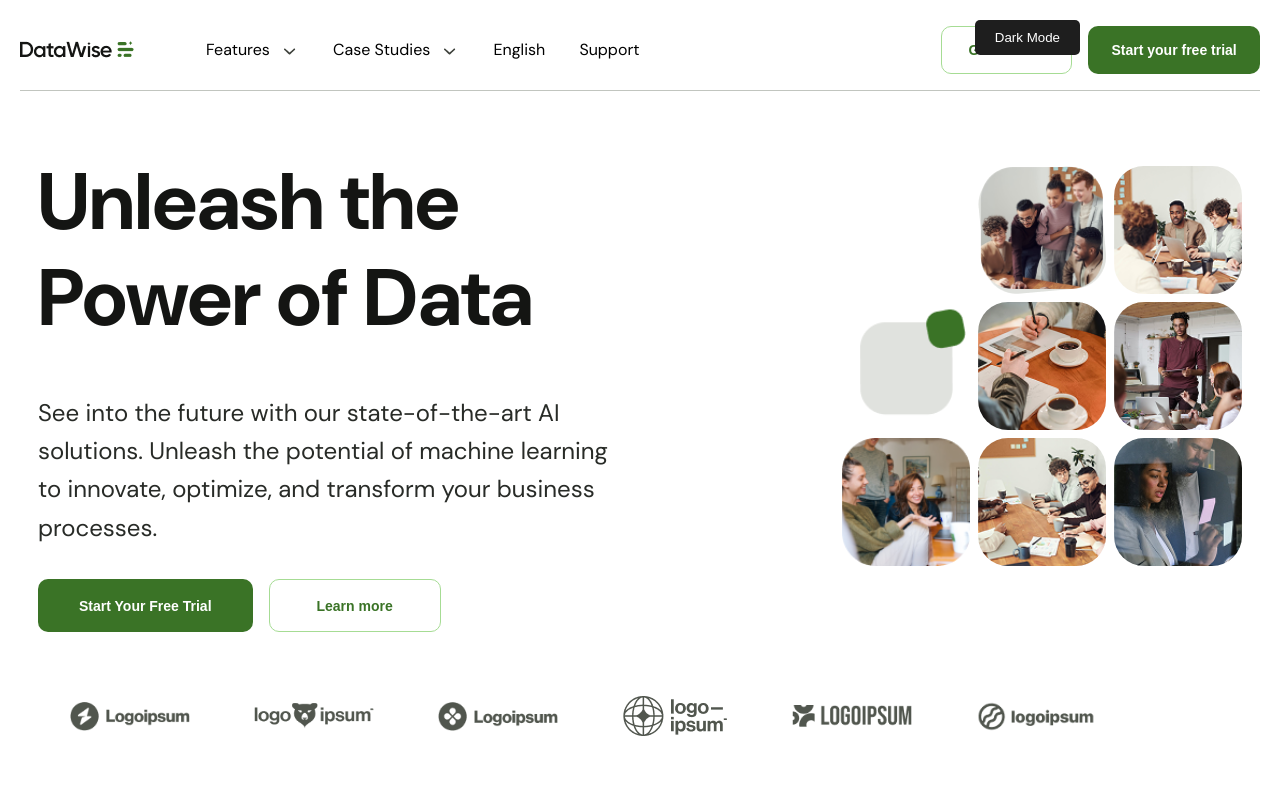
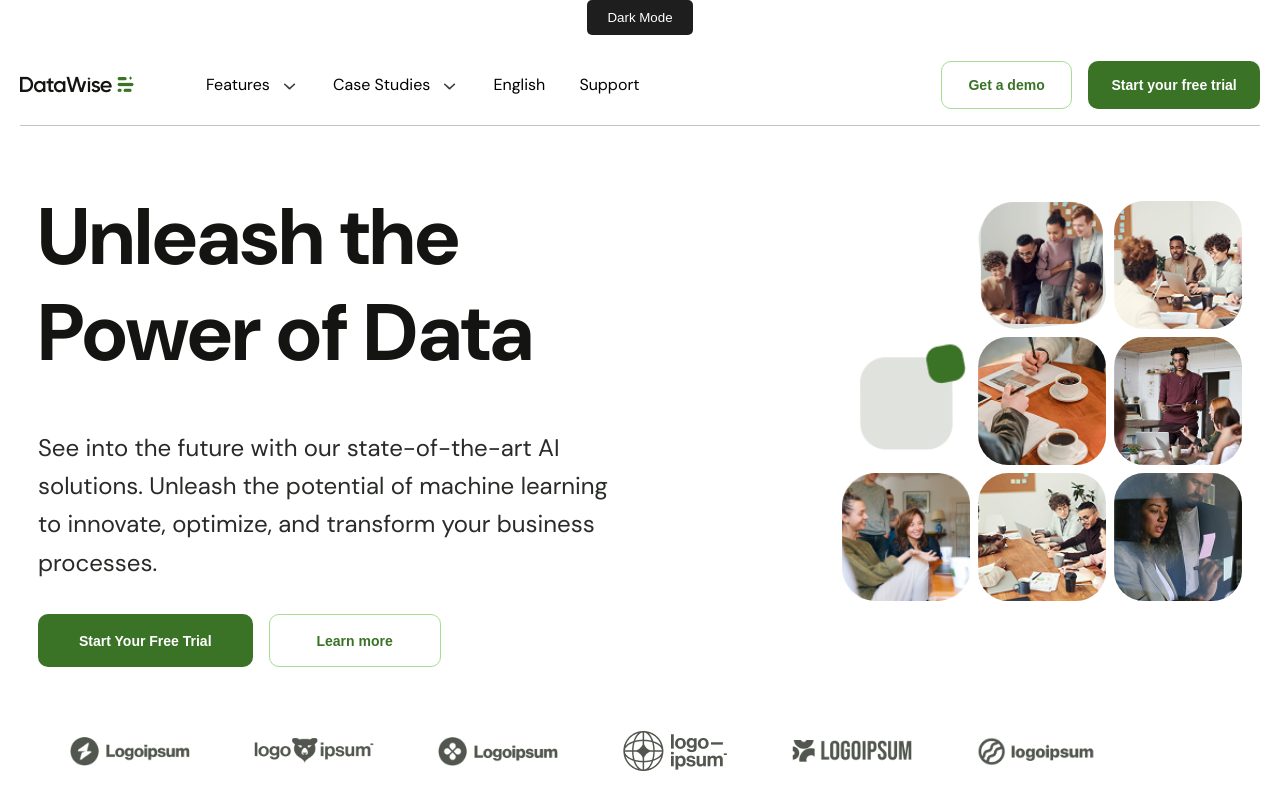
Before and after one commit to PriYanahsu/Cognivac-New-Task, a React (Vite) app in the folder React Task/my-react-app/: page / in a window 1280 px wide. Shown: the top 800 px of the page. Built offline with nearby package versions, Linux system fonts and the light colour scheme.

Commit message:
Fixed Dark mode button

```diff
--- a/React Task/my-react-app/src/App.jsx
+++ b/React Task/my-react-app/src/App.jsx
@@ -22,9 +22,9 @@ const App = () => {
       <button
         onClick={toggleDarkMode}
         style={{
-          position: 'fixed',
-          top: '20px',
-          right: '200px',
+          position: 'relative',
+          top: '0px',
+          right: '0px',
           padding: '10px 20px',
           backgroundColor: isDarkMode ? '#ffffff' : '#1e1e1e',
           color: isDarkMode ? '#1e1e1e' : '#ffffff',
```
